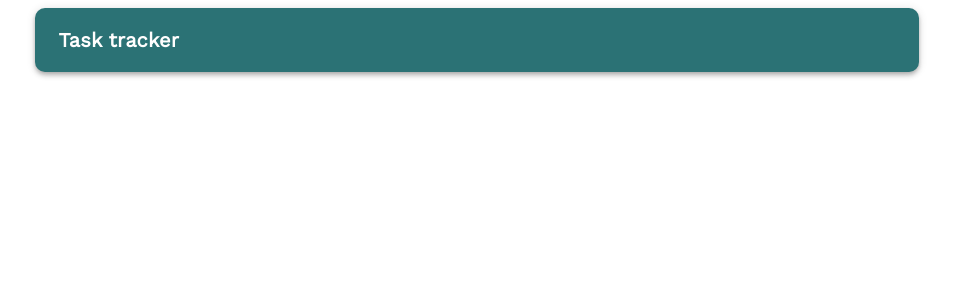
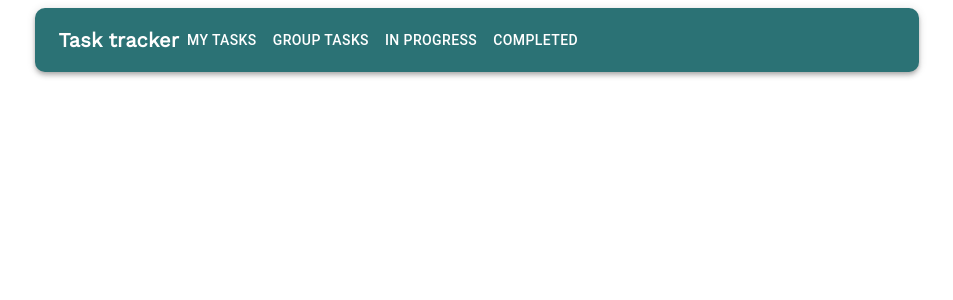
Before and after one commit to Lemas-lrn/task-tracker-front, a React (Create React App) app: page / in a window 1280 px wide. Shown: the top 300 px of the page, without its empty margins (163-1116 px from the left). Built offline with nearby package versions, Linux system fonts and the light colour scheme.

Commit message:
working MenuButtons component

```diff
--- a/src/components/header/menuButtons/MenuButtons.tsx
+++ b/src/components/header/menuButtons/MenuButtons.tsx
@@ -13,7 +13,20 @@ type Props = {
 const MenuButtons: React.FC<Props> = ({ data }) => {
   return (
     <div>
-
+      {data.map(({ label, href }) => {
+        return (
+          <Button
+            {...{
+              key: label,
+              color: "inherit",
+              to: href,
+              component: RouterLink,
+            }}
+          >
+            {label}
+          </Button>
+        );
+      })}
     </div>
   );
 };
```
